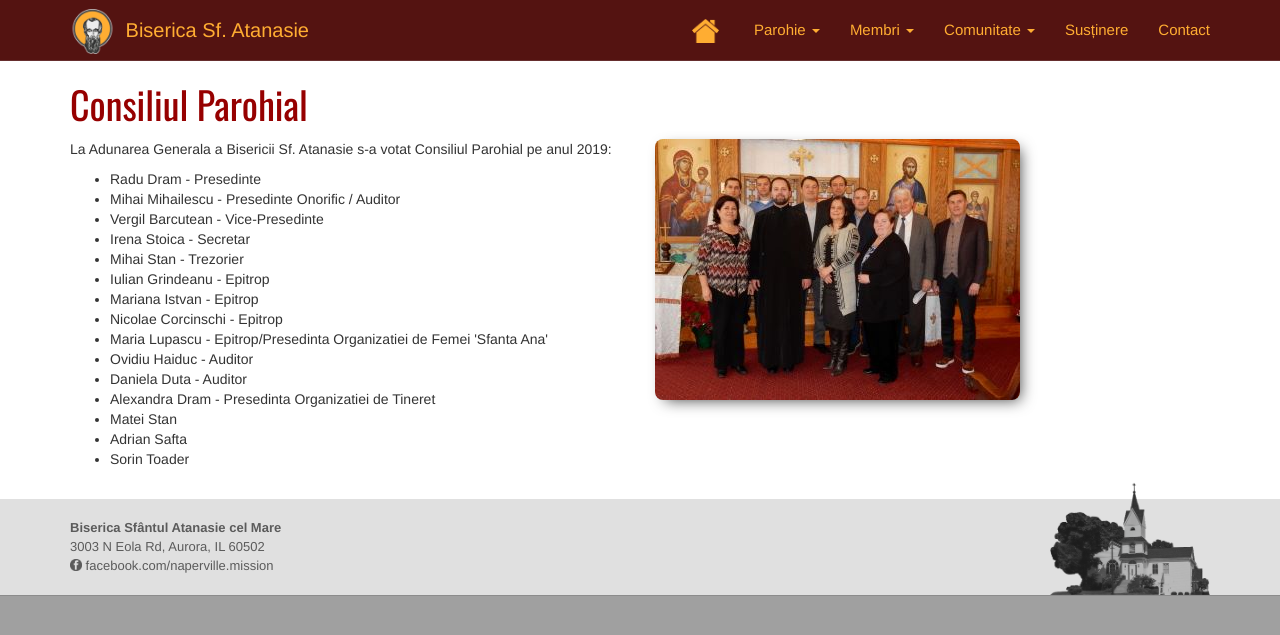
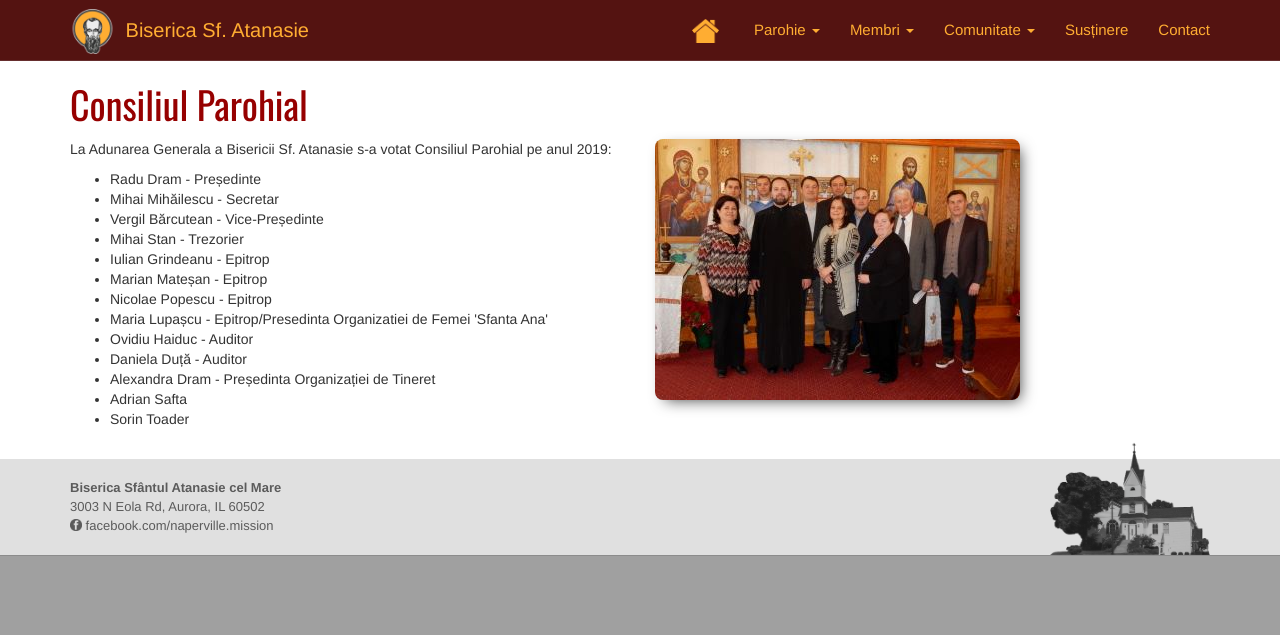
Before and after one commit to iulian787/sfat, a Jekyll site: the page built from ro/consiliul-parohial.html, in a window 1280 px wide. Shown: the top 635 px of the page. Built offline with Jekyll 4.4.1, drawn with Linux system fonts in a browser that asks for light colours.

Commit message:
consiliul nou 2020

```diff
--- a/ro/consiliul-parohial.html
+++ b/ro/consiliul-parohial.html
@@ -11,19 +11,17 @@ title: Consiliul Parohial
         <div class="col-md-6">
             <p>La Adunarea Generala a Bisericii Sf. Atanasie s-a votat Consiliul Parohial pe anul 2019:</p>
             <ul>
-                <li>Radu Dram - Presedinte</li>
-                <li>Mihai Mihailescu - Presedinte Onorific / Auditor</li>
-                <li>Vergil Barcutean - Vice-Presedinte</li>
-                <li>Irena Stoica - Secretar</li>
+                <li>Radu Dram - Președinte</li>
+                <li>Mihai Mihăilescu - Secretar</li>
+                <li>Vergil Bărcutean - Vice-Președinte</li>
                 <li>Mihai Stan - Trezorier</li>
                 <li>Iulian Grindeanu - Epitrop</li>
-                <li>Mariana Istvan - Epitrop</li>
-                <li>Nicolae Corcinschi - Epitrop</li>
-                <li>Maria Lupascu - Epitrop/Presedinta Organizatiei de Femei 'Sfanta Ana'</li>
+                <li>Marian Mateșan - Epitrop</li>
+                <li>Nicolae Popescu - Epitrop</li>
+                <li>Maria Lupașcu - Epitrop/Presedinta Organizatiei de Femei 'Sfanta Ana'</li>
                 <li>Ovidiu Haiduc - Auditor</li>
-                <li>Daniela Duta - Auditor</li>
-                <li>Alexandra Dram - Presedinta Organizatiei de Tineret</li>
-                <li>Matei Stan</li>
+                <li>Daniela Duță - Auditor</li>
+                <li>Alexandra Dram - Președinta Organizației de Tineret</li>
                 <li>Adrian Safta</li>
                 <li>Sorin Toader</li>
             </ul>
```
